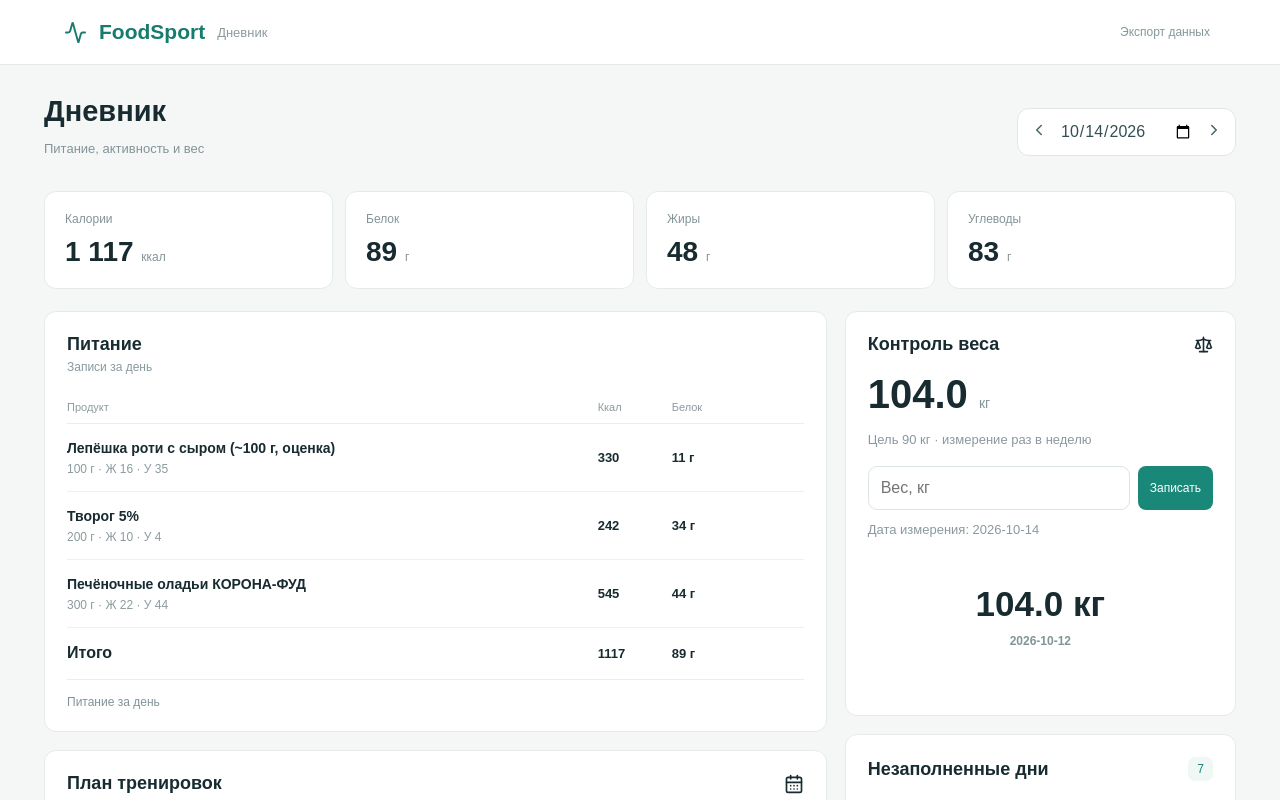
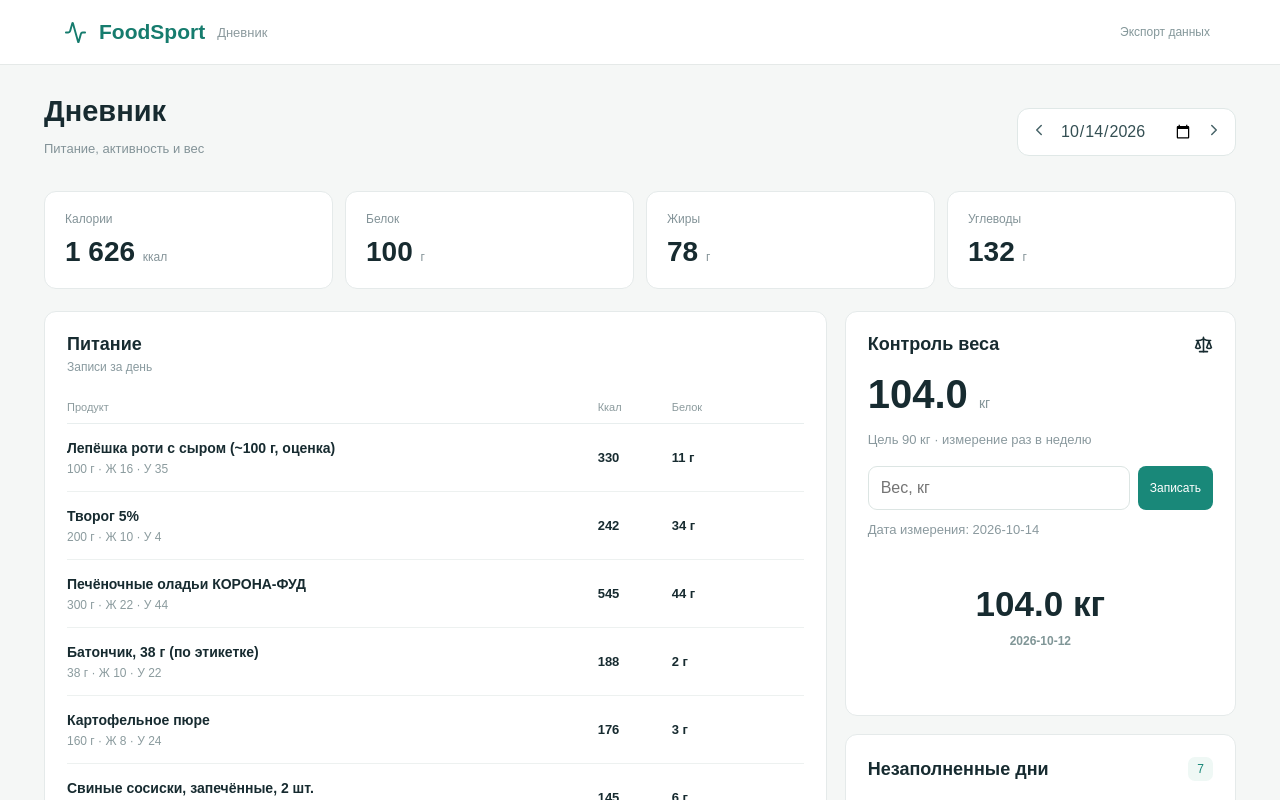
Before and after one commit to Karasuoshi/foodsport, a Next.js app: page / in a window 1280 px wide. Shown: the top 800 px of the page. Built offline with nearby package versions, Linux system fonts and the light colour scheme.

Commit message:
Record Oct 14 snack bar, mashed potatoes and baked pork sausages

```diff
--- a/app/page.tsx
+++ b/app/page.tsx
@@ -44,6 +44,9 @@ const october14Food:FoodEntry[]=[
 {id:"chat-2026-10-14-roti-cheese",date:"2026-10-14",name:"Лепёшка роти с сыром (~100 г, оценка)",grams:100,kcal100:330,protein100:11,fat100:16,carbs100:35},
 {id:"chat-2026-10-14-cottage",date:"2026-10-14",name:"Творог 5%",grams:200,kcal100:121,protein100:17,fat100:5,carbs100:2},
 {id:"chat-2026-10-14-liver-fritters",date:"2026-10-14",name:"Печёночные оладьи КОРОНА-ФУД",grams:300,kcal100:181.7,protein100:14.5,fat100:7.3,carbs100:14.5},
+{id:"chat-2026-10-14-bar",date:"2026-10-14",name:"Батончик, 38 г (по этикетке)",grams:38,kcal100:493.5,protein100:5.2,fat100:26.3,carbs100:59},
+{id:"chat-2026-10-14-mashed-potato",date:"2026-10-14",name:"Картофельное пюре",grams:160,kcal100:110,protein100:2,fat100:5,carbs100:15},
+{id:"chat-2026-10-14-pork-sausages",date:"2026-10-14",name:"Свиные сосиски, запечённые, 2 шт.",grams:50,kcal100:290,protein100:12,fat100:24,carbs100:6},
 ];
 const october12Training:Training={id:"chat-2026-10-12-strength-a",date:"2026-10-12",type:"Силовая А — выполнена",minutes:75,notes:"15 мин степпер, 3 круга по 12 повторений: гоблет 17,5 кг; жим лёжа 50 кг; верхний блок 42,5 кг; румынская тяга 2×17,5 кг. Планка 3×1 мин, жук 3×20 на сторону. В конце 15 мин дорожка."};
 const empty={name:"",grams:"",kcal100:"",protein100:"",fat100:"",carbs100:""};
```
